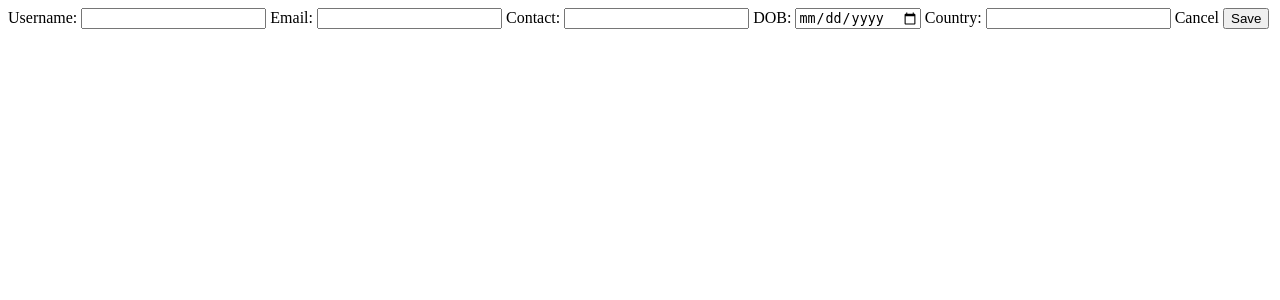
After one commit to Dinesh-ER/GuviTask, a Django app: template base/templates/edit.html in a window 1280 px wide. The commit adds this page. Shown: the top 300 px of the page. Run offline with Django 4.2, Linux system fonts and the light colour scheme; the template is opened without the code that fills it, so the values that code supplies are empty.

Commit message:
Implement profile edit view

```diff
--- /dev/null
+++ b/base/templates/edit.html
@@ -0,0 +1,34 @@
+{% extends 'main.html' %}
+
+{% block title %} Home {% endblock %}
+
+{% block scripts %}
+<script>
+	const userData = JSON.parse("{{userData|escapejs}}".replaceAll("\'", "\"").replaceAll("None", null));
+	console.log(userData)
+
+	const form = document.querySelector("#form")
+	const cancel = document.querySelector("#cancel")
+	form.action = window.location.href.replace("edit/", "") + "save/"
+	cancel.href = window.location.href.replace("edit/", "")
+
+</script>
+{% endblock %}
+
+{% block content %}
+<div class="content">
+	<div class="card">
+		<form id="form" method="POST">
+			{% csrf_token %}
+			Username: <input type="text" name="username">
+			Email: <input type="email" name="email">
+			Contact: <input type="text" name="contact">
+			DOB: <input type="date" name="dob">
+			Country: <input type="text" name="country">
+			<a id="cancel">Cancel</a>
+			<button type="submit">Save</button>
+		</form>
+	</div>
+	<a href="/logout/"></a>
+</div>
+{% endblock %}
--- a/base/urls.py
+++ b/base/urls.py
@@ -5,6 +5,10 @@ urlpatterns = [
     path('', views.home, name='home'),
     path('register/', views.register, name='register'),
     path('login/', views.login, name='login'),
-    path('user/<username>/', views.profile, name='profile')
+    path('user/<username>/', views.profile, name='profile'),
+    path('user/<username>/edit/', views.edit_profile, name='edit_profile'),
+    path('user/<username>/save/', views.save_profile, name='save_profile')
+
+
 
 ]
--- a/templates/main.html
+++ b/templates/main.html
@@ -12,7 +12,6 @@
 		{% block styles %} {% endblock %}
 
 		<!-- <script defer src="{% static 'js/main.js'%}"></script> -->
-		{% block scripts %} {% endblock %}
 
 		<title>{% block title %} {% endblock %} | GuviTask</title>
 	</head>
@@ -20,5 +19,6 @@
 		<div class="container">
 			{% block content %}{% endblock %}
 		</div>
+		{% block scripts %} {% endblock %}
 	</body>
 </html>
```
Also changed, not shown: base/views.py (+30 -2 lines).
